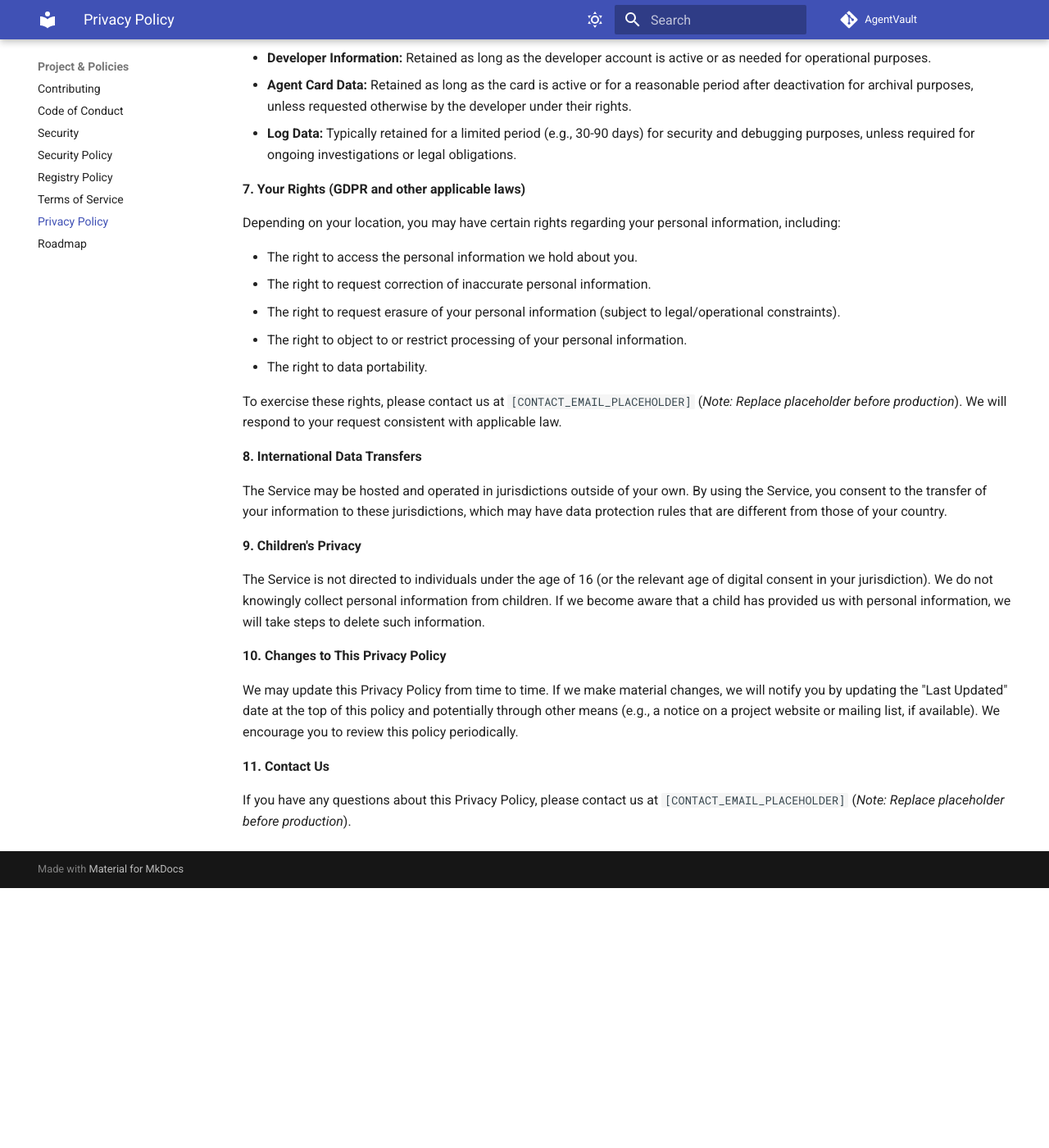
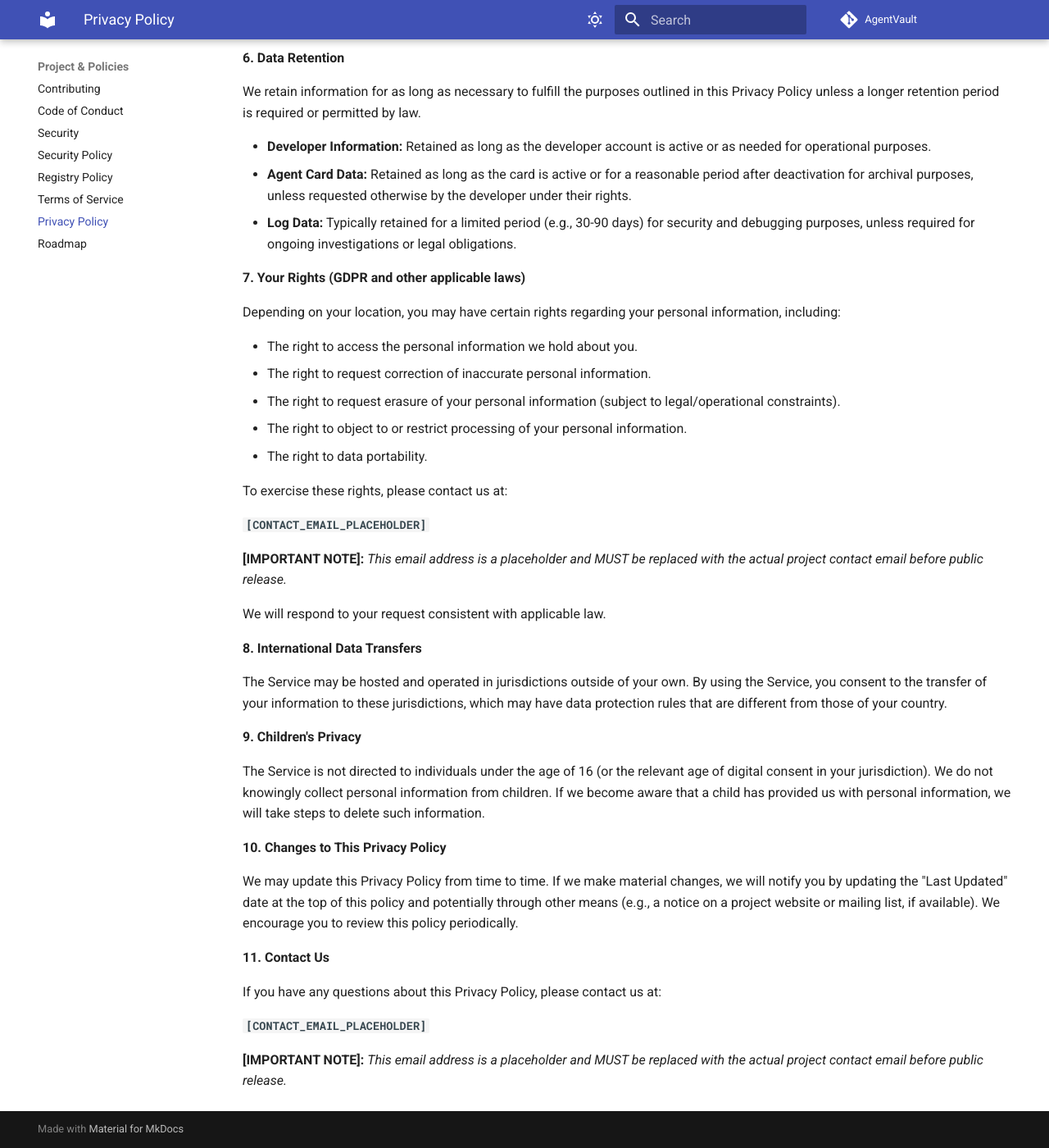
Before and after one commit to ruFFaa/AgentVault, an MkDocs documentation site: the page built from docs/privacy_policy.md, in a window 1280 px wide and 1400 px high, scrolled down 1936 px. Shown: the whole window at 82% size. Built offline with MkDocs 1.6.1 and Material for MkDocs 9.7.7, drawn with Linux system fonts in a browser that asks for light colours; comment, search, counter and statistics services are not loaded; before the commit the page ends 3019 px from its top, so only the background shows below that; some of the changed text lies outside the part shown.

Commit message:
Docs: Final polish on installation guide and policy placeholders

```diff
--- a/docs/privacy_policy.md
+++ b/docs/privacy_policy.md
@@ -6,7 +6,11 @@ This Privacy Policy describes how the AgentVault Project Maintainers ("we", "us"
 
 **1. Data Controller**
 
-The data controller for the information processed via the Service is The AgentVault Project Maintainers. You can contact us regarding privacy matters at `[CONTACT_EMAIL_PLACEHOLDER]` (*Note: Replace placeholder before production*).
+The data controller for the information processed via the Service is The AgentVault Project Maintainers. You can contact us regarding privacy matters at:
+
+**`[CONTACT_EMAIL_PLACEHOLDER]`**
+
+**[IMPORTANT NOTE]:** *This email address is a placeholder and MUST be replaced with the actual project contact email before public release.*
 
 **2. Information We Collect**
 
@@ -61,7 +65,13 @@ Depending on your location, you may have certain rights regarding your personal
 *   The right to object to or restrict processing of your personal information.
 *   The right to data portability.
 
-To exercise these rights, please contact us at `[CONTACT_EMAIL_PLACEHOLDER]` (*Note: Replace placeholder before production*). We will respond to your request consistent with applicable law.
+To exercise these rights, please contact us at:
+
+**`[CONTACT_EMAIL_PLACEHOLDER]`**
+
+**[IMPORTANT NOTE]:** *This email address is a placeholder and MUST be replaced with the actual project contact email before public release.*
+
+We will respond to your request consistent with applicable law.
 
 **8. International Data Transfers**
 
@@ -77,4 +87,8 @@ We may update this Privacy Policy from time to time. If we make material changes
 
 **11. Contact Us**
 
-If you have any questions about this Privacy Policy, please contact us at `[CONTACT_EMAIL_PLACEHOLDER]` (*Note: Replace placeholder before production*).
+If you have any questions about this Privacy Policy, please contact us at:
+
+**`[CONTACT_EMAIL_PLACEHOLDER]`**
+
+**[IMPORTANT NOTE]:** *This email address is a placeholder and MUST be replaced with the actual project contact email before public release.*
```
Also changed, not shown: docs/CODE_OF_CONDUCT.md (+6 -2 lines), docs/REGISTRY_POLICY.md (+6 -1 lines), docs/TERMS_OF_SERVICE.md (+5 -1 lines), docs/installation.md (+4 -2 lines), docs/security_policy.md (+12 -2 lines).
